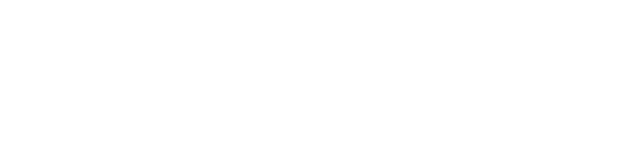
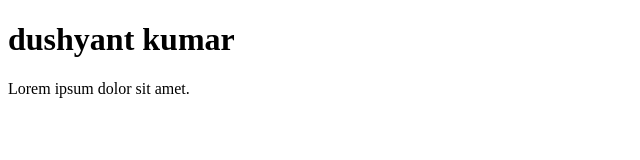
Before and after one commit to dushyantkumar4/delta-demo2, a plain HTML site: page index.html in a window 1280 px wide. Shown: the whole page, without its empty margins (0-640 px from the left). Drawn offline with Linux system fonts and the light colour scheme.

Commit message:
small changes

```diff
--- a/index.html
+++ b/index.html
@@ -6,6 +6,7 @@
     <title>Sample Code</title>
 </head>
 <body>
-
+    <h1>dushyant kumar</h1>
+    <p>Lorem ipsum dolor sit amet.</p>
 </body>
 </html>
```
Also changed, not shown: 1 other file.
